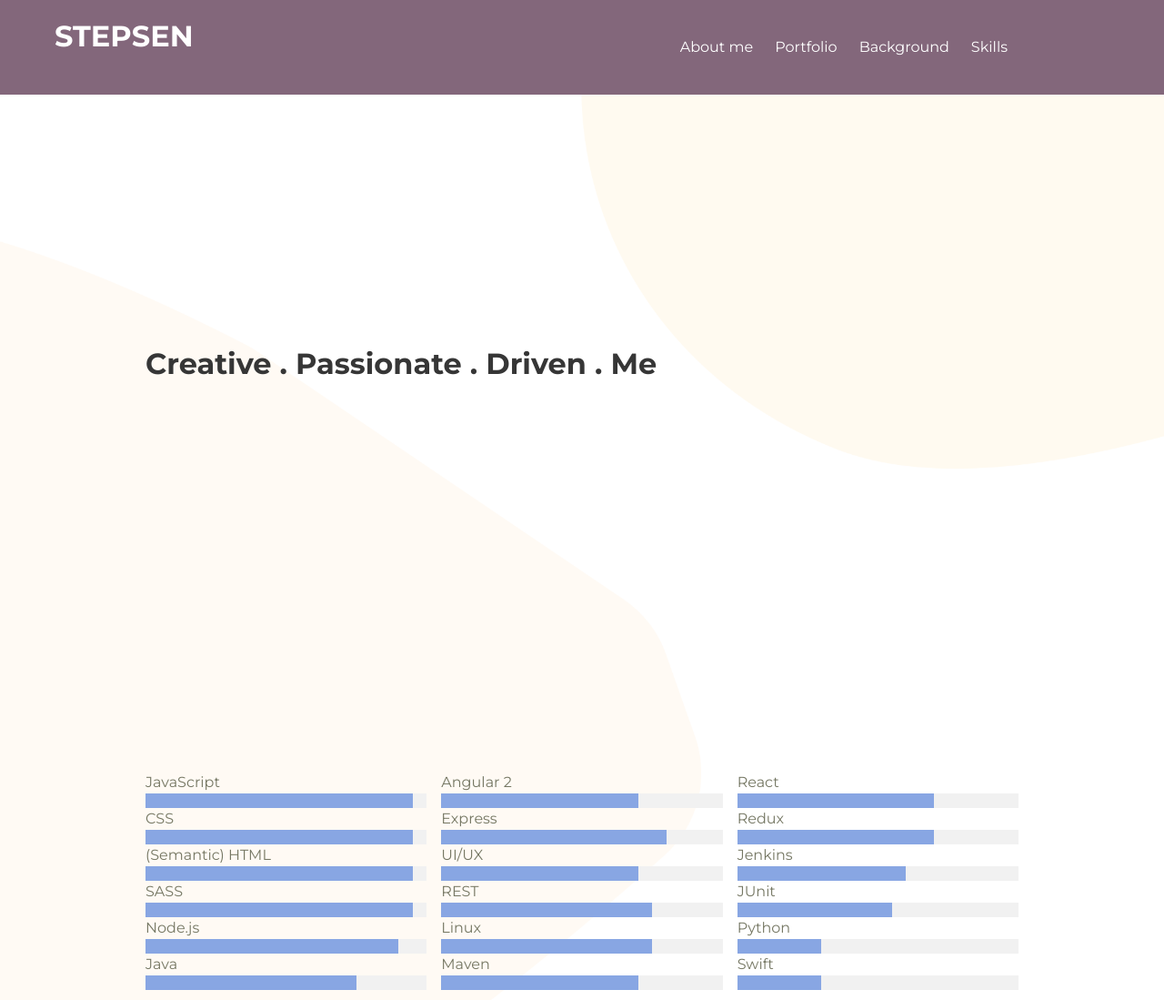
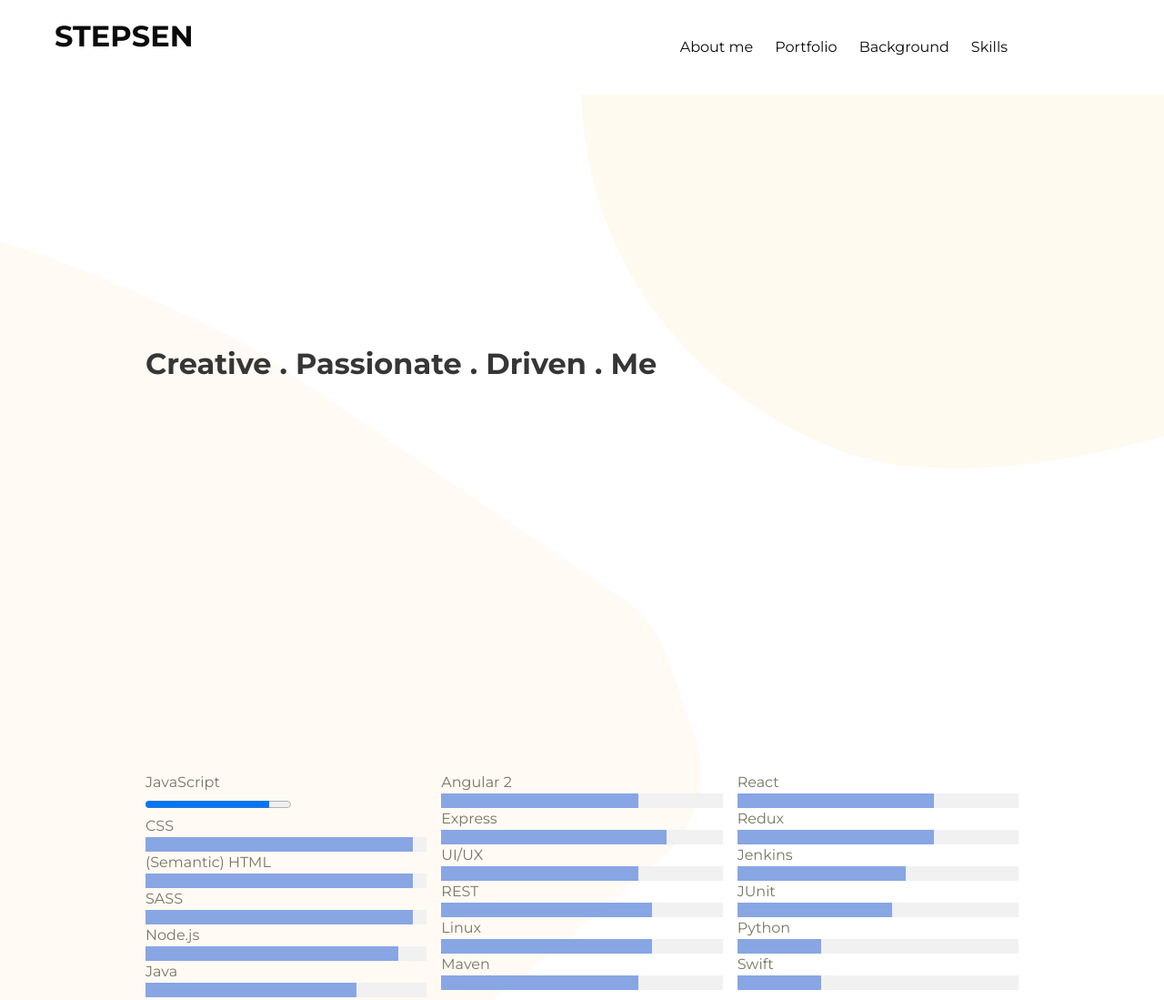
Before and after one commit to stepsen89/personal_page, a website: page index.html in a window 1280 px wide. Shown: the top 1099 px of the page at 91% size. Drawn offline with nearby package versions, Linux system fonts and the light colour scheme.

Commit message:
navigation bar

```diff
--- a/index.html
+++ b/index.html
@@ -32,12 +32,10 @@
 </head>
 <body>
 
-    <nav class="navbar is-spaced is-fixed-top is-black" role="navigation" aria-label="main navigation">
+<!-- nav bar -->
+  <nav class="navbar is-spaced is-fixed-top is-white" role="navigation" aria-label="main navigation">
     <div class="navbar-brand">
-        <div class="navbar-item title">
-          STEPSEN
-        </div>
-
+      <div class="navbar-item title"> STEPSEN </div>
       <a role="button" class="navbar-burger burger" aria-label="menu" aria-expanded="false" data-target="navbarBasicExample">
         <span aria-hidden="true"></span>
         <span aria-hidden="true"></span>
@@ -47,43 +45,33 @@
 
     <div class="navbar-menu">
       <div class="navbar-end">
-          <a class="navbar-item" href="#About">
-            About me
-          </a>
-
-          <a class="navbar-item">
-            Portfolio
-          </a>
-
-          <a class="navbar-item">
-            Background
-          </a>
-
-          <a class="navbar-item">
-            Skills
-          </a>
-        </div>
+        <a class="navbar-item active" href="#About"> About me </a>
+        <a class="navbar-item" href="#Portfolio"> Portfolio </a>
+        <a class="navbar-item" href="#Experience"> Background </a>
+        <a class="navbar-item" href="#Skills"> Skills </a>
       </div>
     </div>
   </nav>
 
+  <!-- Hero section -->
+
   <section class="hero is-fullheight is-bold">
     <div class="hero-body is-fullheight" >
       <div class="container is-fullheight">
-          <div class="title">
-            Creative . Passionate . Driven . Me
+        <div class="title"> Creative . Passionate . Driven . Me </div>
       </div>
     </div>
   </section>
+
+  <!-- Skills -->
 
         <section class="section">
           <div class="container">
             <div class="skills__container">
               <div class="skills_left">
                 <p class="skill__name"> JavaScript </p>
-                <div class="skill__bar">
-                  <div class="skill__bar-level" style="width:95%"></div>
-                </div>
+                <progress class="progress is-small" value="85" max="100">15%</progress>
+
                 <p class="skill__name"> CSS </p>
                 <div class="skill__bar">
                   <div class="skill__bar-level" style="width:95%"></div>
@@ -282,7 +270,7 @@
         </section>
 
 
-        <section class="section has-padding">
+        <section class="section has-padding" id="Experience">
           <div class="container">
             <div class="title is-centered"> Education </div>
             <div class="timeline">
--- a/sass/mystyle.scss
+++ b/sass/mystyle.scss
@@ -9,7 +9,6 @@ $pink: #FA7C91;
 $brown: #757763;
 $beige-light: #D0D1CD;
 $beige-lighter: #EFF0EB;
-$black: #83677b;
 
 // added theme colors
 
@@ -39,6 +38,12 @@ $fullhd-enabled: false;
 $control-border-width: 2px;
 $input-border-color: transparent;
 $input-shadow: none;
+
+// navbar customisation
+
+$navbar-item-hover-background-color: white !important;
+$navbar-item-active-background-color: blue !important;
+$navbar-height: 4rem;
 
 
 @import "../sass/main.scss";
```
Also changed, not shown: css/mystyle.css. Lines whose indentation alone changed are shown as unchanged.
